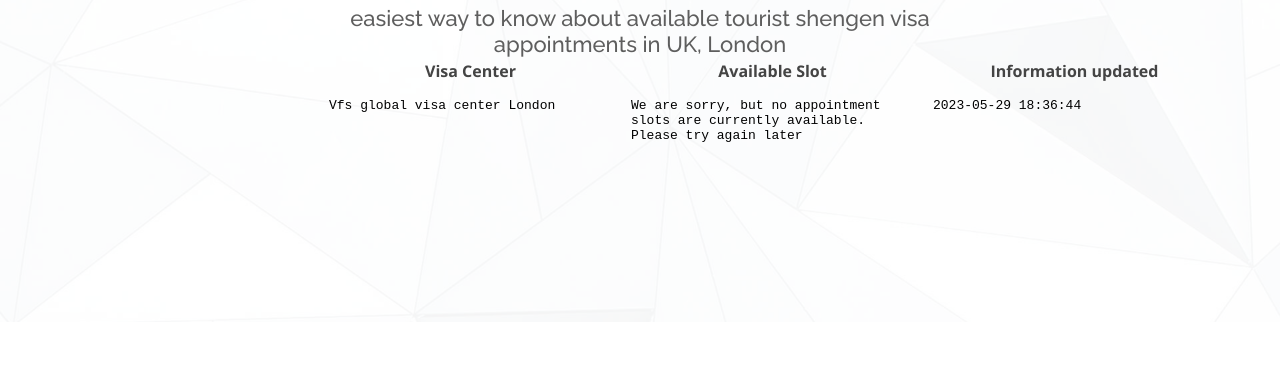
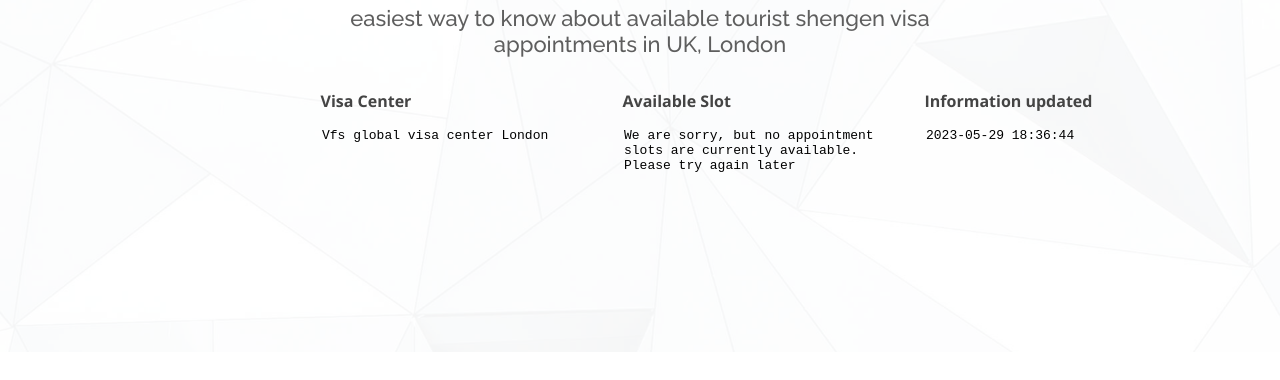
Before and after one commit to whenvisa/whenvisa, a plain HTML site: page index.html in a window 1280 px wide. Shown: the part 237-617 px from the top of the page. Drawn offline with nearby package versions, Linux system fonts and the light colour scheme.

Commit message:
add style

```diff
--- a/assets/css/style.css
+++ b/assets/css/style.css
@@ -1894,3 +1894,16 @@ section {
   color: #fff;
   text-decoration: none;
 }
+
+tr {
+text-align: left;
+}
+
+table {
+  margin-top: 30px;
+}
+
+embed {
+  position: relative;
+  left: -7px;
+}
```
